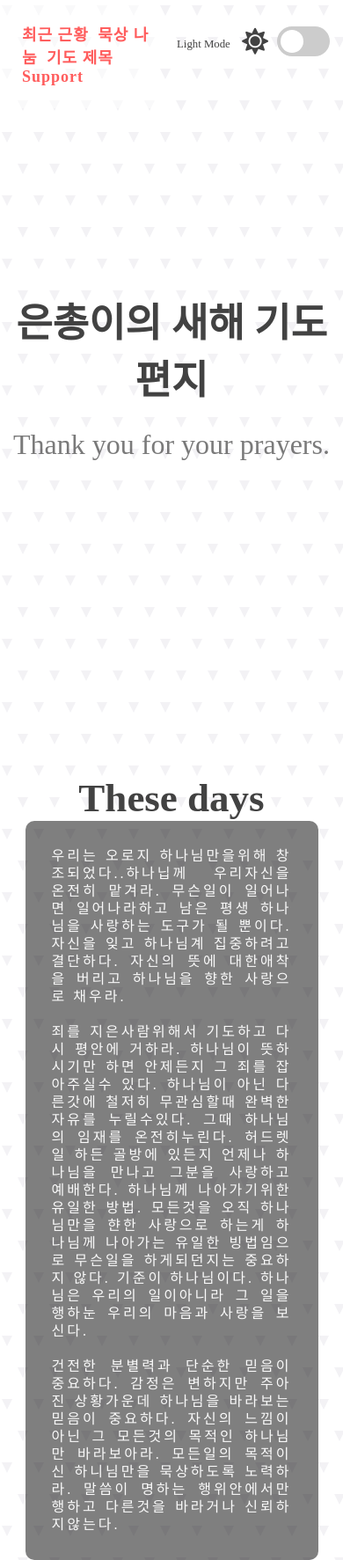
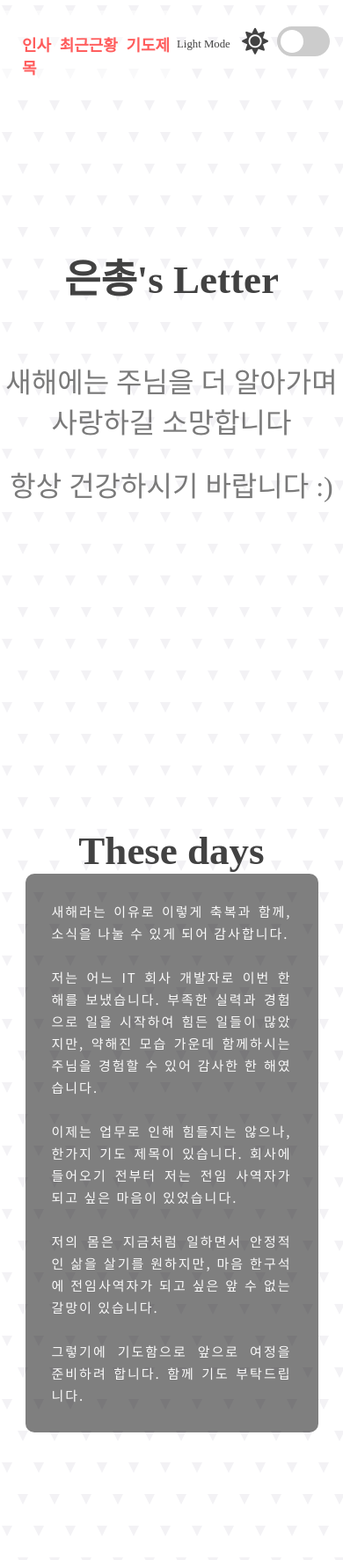
Before and after one commit to mitto94/NewYear, a plain HTML site: page index.html in a window 390 px wide. Shown: the top 1773 px of the page at 88% size. Drawn offline with Linux system fonts and the light colour scheme; a web font is replaced by a local one.

Commit message:
add content

```diff
--- a/index.html
+++ b/index.html
@@ -23,18 +23,22 @@
     </div>
     <!-- Navigation -->
     <nav id="nav">
-        <a href="#home">최근 근황</a>
-        <a href="#about">묵상 나눔</a>
-        <a href="#projects">기도 제목</a>
-        <a href="#contact">Support</a>
+        <a href="#start">인사</a>
+
+        <a href="#home">최근근황</a>
+        <!-- <a href="#about">묵상 나눔</a> -->
+        <a href="#projects">기도제목</a>
+        <!-- <a href="#contact">Support</a> -->
 
     </nav>
     <!-- Home Section -->
     <section id="start">
         <div class="title-group">
-            <h1>은총이의 새해 기도편지</h1>
             <div id="">
-                <h2>Thank you for your prayers.</h2>
+                <h1>은총's Letter</h1>
+                <br><br>
+                <h2>새해에는 주님을 더 알아가며<br>사랑하길 소망합니다</h2>
+                <h2>항상 건강하시기 바랍니다 :)</h2>
             </div>
 
         </div>
@@ -42,24 +46,18 @@
     <section id="home">
         <h1>These days</h1>
         <div class="text-box" id="text-box">
-            <p>우리는 오로지 하나님만을위해 창조되었다..하나닙께 우리자신을 온전히 맡겨라.
-                무슨일이 일어나면 일어나라하고 남은 평생 하나님을 사랑하는 도구가 될 뿐이다. 자신을 잊고 하나님계 집중하려고 결단하다. 자신의 뜻에 대한애착을 버리고 하나님을 향한 사랑으로 채우라.
-                <br><br>
-                죄를 지은사람위해서 기도하고 다시 평안에 거하라. 하나님이 뜻하시기만 하면 안제든지 그 죄를 잡아주실수 있다.
+            <p>새해라는 이유로 이렇게 축복과 함께, 소식을 나눌 수 있게 되어 감사합니다. <br><br>
 
-                하나님이 아닌 다른갓에 철저히 무관심할때 완벽한 자유를 누릴수있다. 그때 하나님의 임재를 온전히누린다.
+                저는 어느 IT 회사 개발자로 이번 한 해를 보냈습니다. 부족한 실력과 경험으로 일을 시작하여 힘든 일들이 많았지만, 약해진 모습 가운데 함께하시는 주님을 경험할 수 있어 감사한 한 해였습니다.<br><br>
 
-                허드렛일 하든 골방에 있든지 언제나 하나님을 만나고 그분을 사랑하고 예배한다. 하나님께 나아가기위한 유일한 방법. 모든것을 오직 하나님만을 햔한 사랑으로 하는게 하나님께 나아가는 유일한 빙법임으로 무슨일을 하게되던지는 중요하지 않다. 기준이 하나님이다.
+                이제는 업무로 인해 힘들지는 않으나, 한가지 기도 제목이 있습니다. 회사에 들어오기 전부터 저는 전임 사역자가 되고 싶은 마음이 있었습니다. <br><br>
+                저의 몸은 지금처럼 일하면서 안정적인 삶을 살기를 원하지만, 마음 한구석에 전임사역자가 되고 싶은 앞 수 없는 갈망이 있습니다. <br><br>
+                그렇기에 기도함으로 앞으로 여정을 준비하려 합니다. 함께 기도 부탁드립니다.
 
-                하나님은 우리의 일이아니라 그 일을행하눈 우리의 마음과 사랑을 보신다.
-                <br><br>
-                건전한 분별력과 단순한 믿음이 중요하다. 감정은 변하지만 주아진 상황가운데 하나님을 바라보는 믿음이 중요하다. 자신의 느낌이 아닌 그 모든것의 목적인 하나님만 바라보아라. 모든일의 목적이신 하니님만을 묵상하도록 노력하라.
-
-                말씀이 명하는 행위안에서만 행하고 다른것을 바라거나 신뢰하지않는다.
             </p>
         </div>
     </section>
-    <section id="about">
+    <!-- <section id="about">
         <div class="title-group">
             <h1>Meditation</h1>
             <div class="about-container">
@@ -71,9 +69,10 @@
             <div id="content">
                 <h2>Thank you for your prayers</h2>
             </div>
-            <!-- <h2>Welcome to the Website</h2> -->
+            <h2>Welcome to the Website</h2>
         </div>
-    </section><section id="projects">
+    </section> -->
+    <section id="projects">
         <h1>Prayer requests</h1>
         <!-- <div class="buttons">
             <button class="primary">Primary</button>
@@ -84,9 +83,22 @@
             <button class="outline" disabled>Disabled</button>
         </div> -->
         <div class="text-box" id="text-box">
-            <p>Lorem ipsum dolor sit, amet consectetur adipisicing elit. Amet perspiciatis sunt quos, esse sed quo quibusdam. Ipsum nemo aliquam voluptatem sint expedita dolorum minus libero! Soluta repellat doloribus dignissimos dolore.</p>
+            <p>
+                기도 제목<br><br>
+1. 제 지혜와 감정이 아닌 하나님이 무엇을 기뻐하실지를 기도하며, 선택할 수 있도록
+<br><br>
+(개발자를 계속할지, 전임사역자로 준비할지 기도중입니다)<br><br>
+
+2. 무엇을 하든지 염려가 아닌 하나님과 동행하는 기쁨을 풍성히 누리며 기뻐할 수 있도록
+
+기도 부탁드립니다.<br><br>
+
+*혹시 기도 제목이 있으시다면 언제든지 편하게 나눠주세요. 조금이나마 함께 기도하겠습니다.
+            </p>
         </div>
-    </section><section id="contact">
+        <h2>Thank you for your prayers</h2>
+
+    <!-- </section><section id="contact">
         <div class="title-group">
             <h1>Support</h1>
             <div class="social-icons">
@@ -99,7 +111,7 @@
 
             </div>
         </div>
-    </section>
+    </section> -->
     <!-- Script -->
     <script src="script.js"></script>
 </body>
--- a/style.css
+++ b/style.css
@@ -2,6 +2,7 @@
 @import url('https://fonts.googleapis.com/css2?family=Cinzel:wght@600&display=swap');
 @import url('https://fonts.googleapis.com/css2?family=Stylish&display=swap');
 @import url('https://fonts.googleapis.com/css2?family=Gamja+Flower&display=swap');
+@import url('https://fonts.googleapis.com/css2?family=Noto+Sans+KR&display=swap');
 
 :root {
   --primary-color: rgb(255, 92, 92);
@@ -54,6 +55,8 @@ h2 {
   color: var(--on-background-alt);
   font-size: 32px;
   font-weight: normal;
+  font-family: "Gamja Flower", "cursive", serif;
+
 }
 
 /* Navigation */
@@ -168,7 +171,9 @@ button:hover:not(.outline) {
   color: var(--on-primary);
   border-radius: 10px;
   padding: 30px;
-  font-family: "Stylish", "cursive", serif;
+  font-family: "Noto Sans KR", "cursive", serif;
+  /* font-family: "Stylish", "cursive", serif; */
+
   font-size: 22px;
   letter-spacing: 2px;
   line-height: 40px;
@@ -276,19 +281,20 @@ input:checked + .slider::before {
     color: var(--on-primary);
     border-radius: 10px;
     padding: 30px;
-    font-size: 16px;
-    font-family: "Stylish", "cursive", serif;
-    letter-spacing: 3px;
+    font-size: 15px;
+    font-family: "Noto Sans KR", "cursive", serif;
+    letter-spacing: 2px;
   }
   nav {
     z-index: 10;
     position: fixed;
     font-family: "Gamja Flower", "cursive", serif;
     font-size: 18px;
-    letter-spacing: 1px;
+    letter-spacing: 0px;
+    margin-top: 12px;
     padding: 25px;
     padding-right: 0%;
-    width: 40vw;
+    width: 45vw;
     background: rgb(255 255 255 / 50%);
   }
   h1 {
@@ -326,6 +332,6 @@ input:checked + .slider::before {
   }
   p {
     margin: 0;
-    line-height: 20px;
+    line-height: 25px;
   }
 }
```
